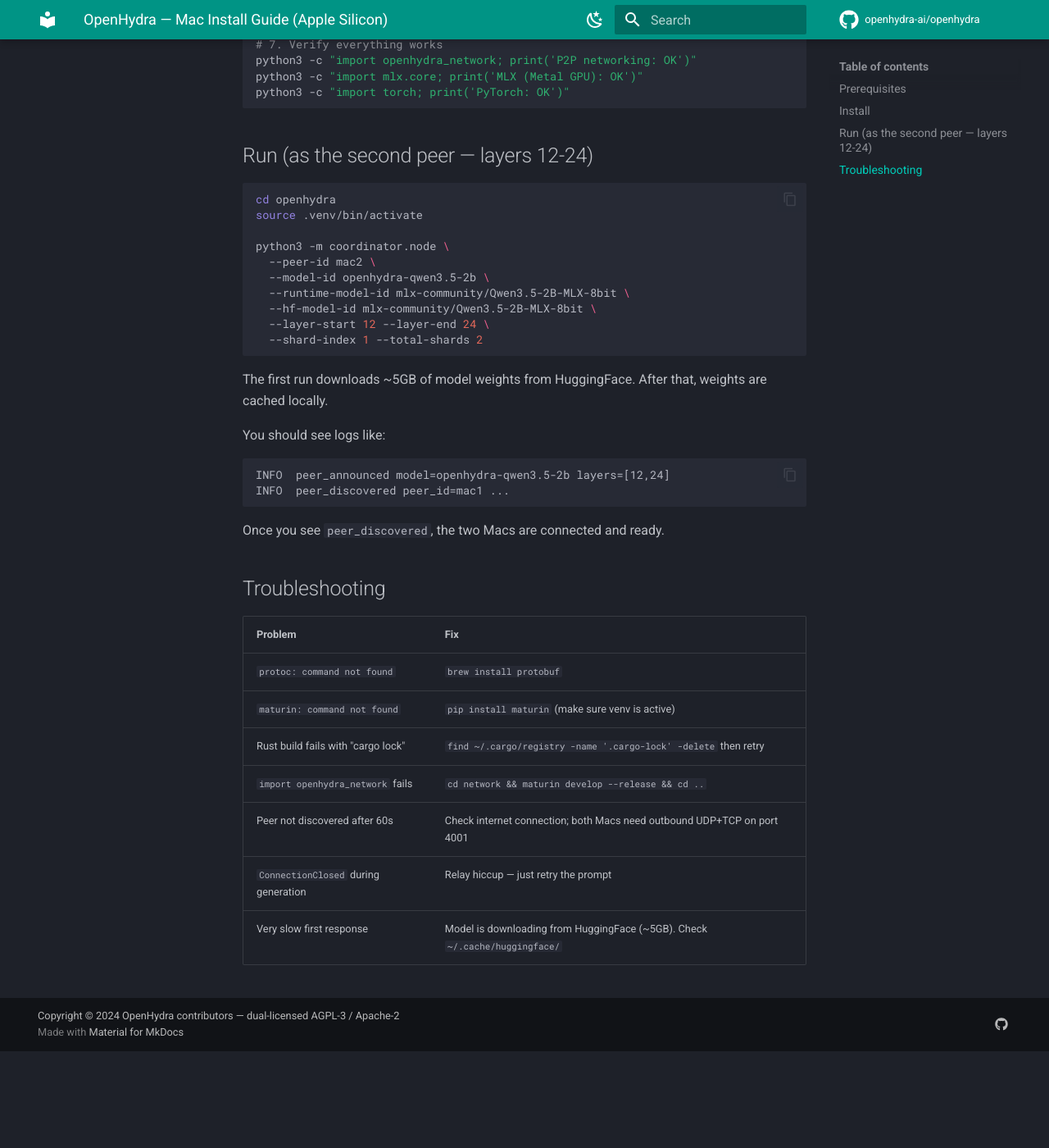
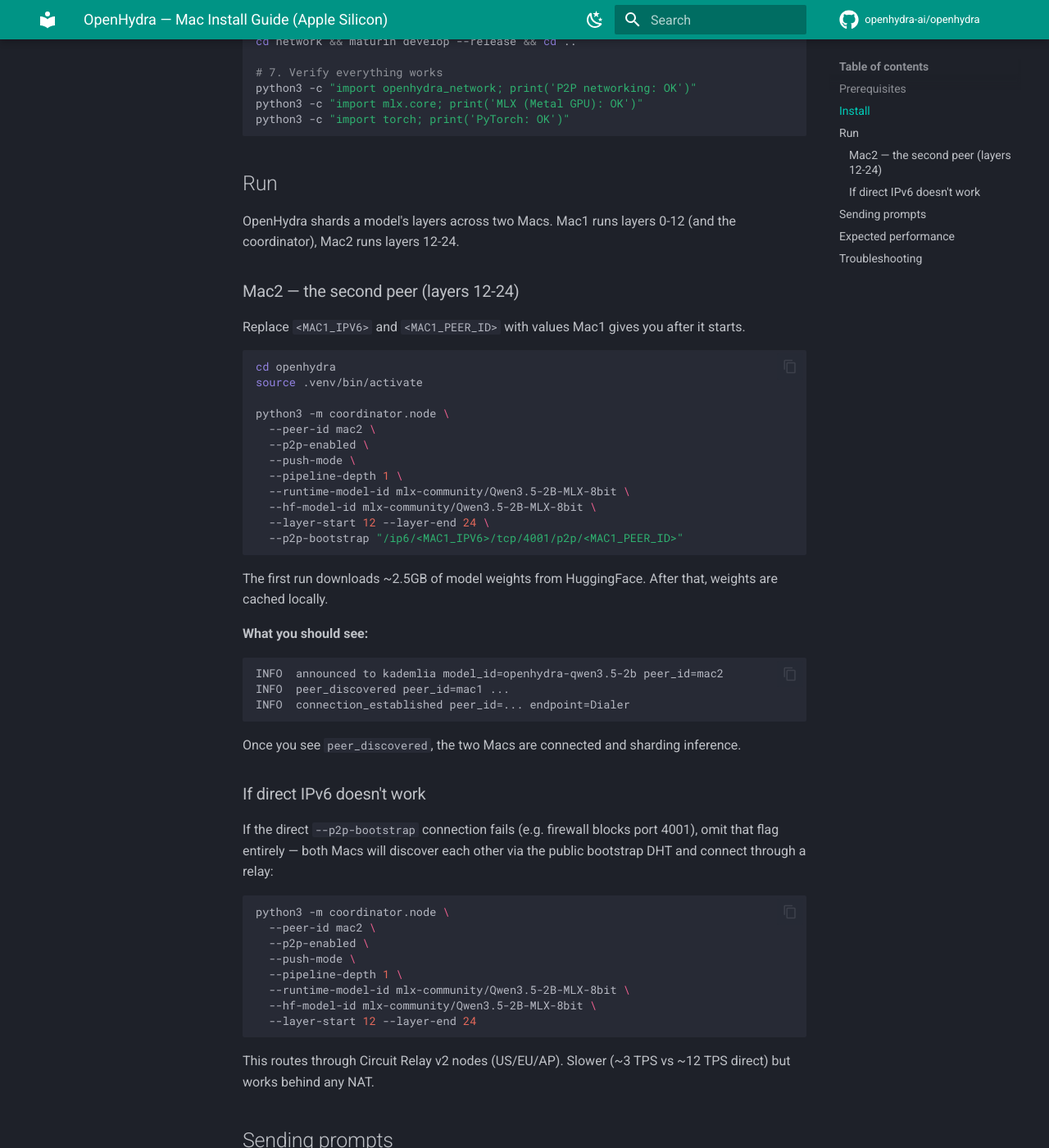
Before and after one commit to samtroberts/openhydra, an MkDocs documentation site: the page built from docs/INSTALL_MAC.md, in a window 1280 px wide and 1400 px high, scrolled down 1036 px. Shown: the whole window at 82% size. Built offline with MkDocs 1.6.1 and Material for MkDocs 9.7.7, drawn with Linux system fonts in a browser that asks for light colours; comment, search, counter and statistics services are not loaded; the version menu is left out; before the commit the page ends 2318 px from its top, so only the background shows below that; some of the changed text lies outside the part shown.

Commit message:
docs: update Mac install guide for unified libp2p transport
- Add IPv6 connectivity prerequisite and direct bootstrap instructions
- Add --p2p-enabled, --push-mode, --pipeline-depth flags to run commands
- Add relay fallback instructions when direct IPv6 is unavailable
- Add curl examples for sending prompts to the coordinator
- Add expected performance table (LAN 12-17 TPS, cross-ISP 7-8 TPS, relay ~3 TPS)
- Add troubleshooting for ring linker error, IPv6, MallocStackLogging
- Fix model download size (2.5GB for 8-bit, not 5GB)

Co-Authored-By: Claude Opus 4.6 <noreply@anthropic.com>

````diff
--- a/docs/INSTALL_MAC.md
+++ b/docs/INSTALL_MAC.md
@@ -7,6 +7,7 @@ Run a sharded LLM across multiple Macs over the internet. No servers, no cloud
 - macOS 14+ (Sonoma or newer) on Apple Silicon (M1/M2/M3/M4)
 - 8GB+ RAM
 - ~10GB free disk space (model weights + dependencies)
+- IPv6 connectivity (most ISPs provide this; check with `ifconfig | grep inet6`)
 
 ## Install
 
@@ -34,7 +35,7 @@ pip install --upgrade pip
 pip install -r requirements.txt
 pip install -r requirements-mlx.txt
 
-# 6. Build the P2P networking module (Rust → Python, takes ~2 min)
+# 6. Build the P2P networking module (Rust → Python, takes ~2-5 min)
 pip install maturin
 cd network && maturin develop --release && cd ..
 
@@ -44,7 +45,13 @@ python3 -c "import mlx.core; print('MLX (Metal GPU): OK')"
 python3 -c "import torch; print('PyTorch: OK')"
 ```
 
-## Run (as the second peer — layers 12-24)
+## Run
+
+OpenHydra shards a model's layers across two Macs. Mac1 runs layers 0-12 (and the coordinator), Mac2 runs layers 12-24.
+
+### Mac2 — the second peer (layers 12-24)
+
+Replace `<MAC1_IPV6>` and `<MAC1_PEER_ID>` with values Mac1 gives you after it starts.
 
 ```bash
 cd openhydra
@@ -52,22 +59,67 @@ source .venv/bin/activate
 
 python3 -m coordinator.node \
   --peer-id mac2 \
-  --model-id openhydra-qwen3.5-2b \
+  --p2p-enabled \
+  --push-mode \
+  --pipeline-depth 1 \
   --runtime-model-id mlx-community/Qwen3.5-2B-MLX-8bit \
   --hf-model-id mlx-community/Qwen3.5-2B-MLX-8bit \
   --layer-start 12 --layer-end 24 \
-  --shard-index 1 --total-shards 2
+  --p2p-bootstrap "/ip6/<MAC1_IPV6>/tcp/4001/p2p/<MAC1_PEER_ID>"
 ```
 
-The first run downloads ~5GB of model weights from HuggingFace. After that, weights are cached locally.
+The first run downloads ~2.5GB of model weights from HuggingFace. After that, weights are cached locally.
 
-You should see logs like:
+**What you should see:**
+
 ```
-INFO  peer_announced model=openhydra-qwen3.5-2b layers=[12,24]
+INFO  announced to kademlia model_id=openhydra-qwen3.5-2b peer_id=mac2
 INFO  peer_discovered peer_id=mac1 ...
+INFO  connection_established peer_id=... endpoint=Dialer
 ```
 
-Once you see `peer_discovered`, the two Macs are connected and ready.
+Once you see `peer_discovered`, the two Macs are connected and sharding inference.
+
+### If direct IPv6 doesn't work
+
+If the direct `--p2p-bootstrap` connection fails (e.g. firewall blocks port 4001), omit that flag entirely — both Macs will discover each other via the public bootstrap DHT and connect through a relay:
+
+```bash
+python3 -m coordinator.node \
+  --peer-id mac2 \
+  --p2p-enabled \
+  --push-mode \
+  --pipeline-depth 1 \
+  --runtime-model-id mlx-community/Qwen3.5-2B-MLX-8bit \
+  --hf-model-id mlx-community/Qwen3.5-2B-MLX-8bit \
+  --layer-start 12 --layer-end 24
+```
+
+This routes through Circuit Relay v2 nodes (US/EU/AP). Slower (~3 TPS vs ~12 TPS direct) but works behind any NAT.
+
+## Sending prompts
+
+Once both Macs show `peer_discovered`, send prompts to **Mac1** (the coordinator):
+
+```bash
+curl http://<MAC1_IP>:8080/v1/chat/completions \
+  -H "Content-Type: application/json" \
+  -d '{
+    "model": "openhydra-qwen3.5-2b",
+    "messages": [{"role": "user", "content": "Explain P2P networking in 3 sentences"}],
+    "max_tokens": 128
+  }'
+```
+
+From Mac1 itself, use `http://127.0.0.1:8080/v1/chat/completions`.
+
+## Expected performance
+
+| Transport | TPS (Qwen3.5-2B, 2×Mac M1) |
+|---|---|
+| LAN (same WiFi/ethernet) | 12-17 tokens/sec |
+| Direct IPv6 (cross-ISP) | 7-8 tokens/sec |
+| Relay (fallback) | ~3 tokens/sec |
 
 ## Troubleshooting
 
@@ -75,8 +127,11 @@ Once you see `peer_discovered`, the two Macs are connected and ready.
 |---|---|
 | `protoc: command not found` | `brew install protobuf` |
 | `maturin: command not found` | `pip install maturin` (make sure venv is active) |
+| Rust build fails with linker error about `ring` | Try `MACOSX_DEPLOYMENT_TARGET=14.0 cd network && maturin develop --release && cd ..` |
 | Rust build fails with "cargo lock" | `find ~/.cargo/registry -name '.cargo-lock' -delete` then retry |
 | `import openhydra_network` fails | `cd network && maturin develop --release && cd ..` |
-| Peer not discovered after 60s | Check internet connection; both Macs need outbound UDP+TCP on port 4001 |
+| No global IPv6 address | Check `ifconfig en0 \| grep inet6` — if only `fe80::` (link-local), your router/ISP doesn't provide IPv6. Use relay mode instead. |
+| Peer not discovered after 60s | Check that both Macs have outbound access on TCP+UDP port 4001. Try relay mode (omit `--p2p-bootstrap`). |
 | `ConnectionClosed` during generation | Relay hiccup — just retry the prompt |
-| Very slow first response | Model is downloading from HuggingFace (~5GB). Check `~/.cache/huggingface/` |
+| Very slow first response | Model is downloading from HuggingFace (~2.5GB for 8-bit). Check `~/.cache/huggingface/` |
+| `MallocStackLogging` warnings | Harmless macOS diagnostic messages — ignore them |
````
